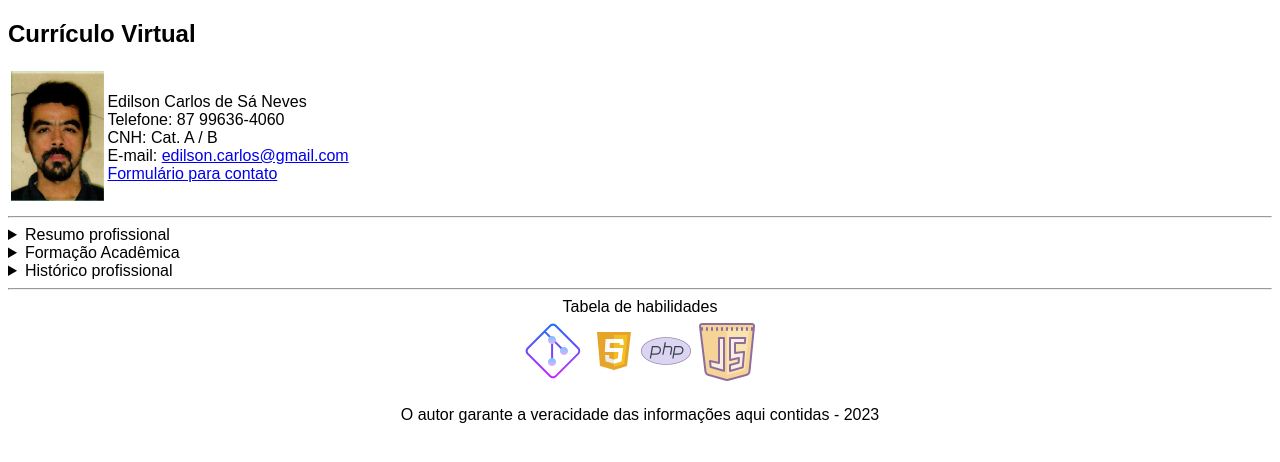
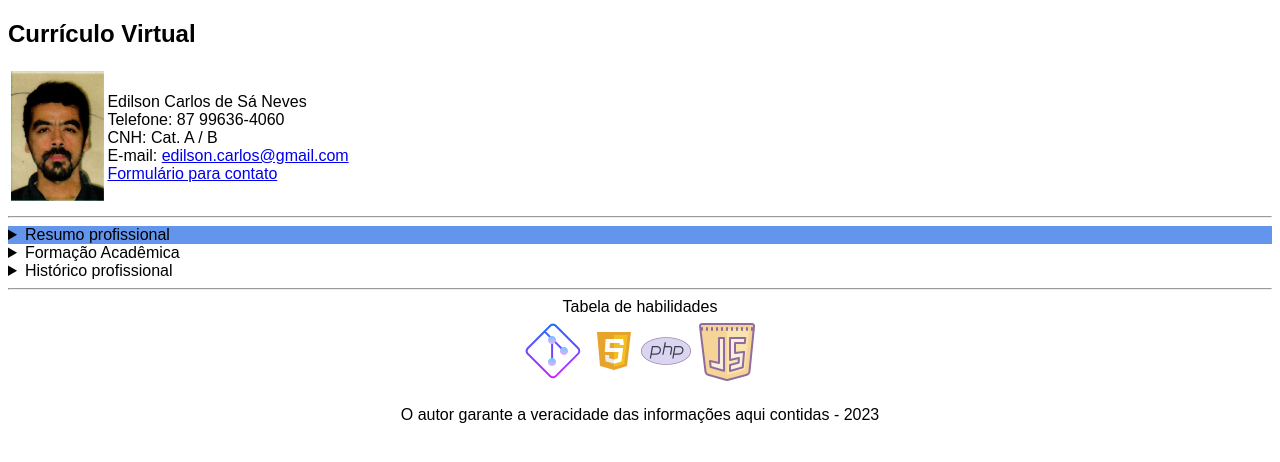
Before and after one commit to EdilsonCarlosPNZ/FACAPE, a plain HTML site: page index.html in a window 1280 px wide. In both pictures the pointer is over the heading "Resumo profissional". Drawn offline with Linux system fonts and the light colour scheme.

Commit message:
Add files via upload

```diff
--- a/style.css
+++ b/style.css
@@ -28,6 +28,10 @@ article table {
 
 }
 
+article summary:hover {
+    background-color: cornflowerblue;
+}
+
 footer {
     text-align: center;
 }
```
Also changed, not shown: index.html (+1 -1 lines).
